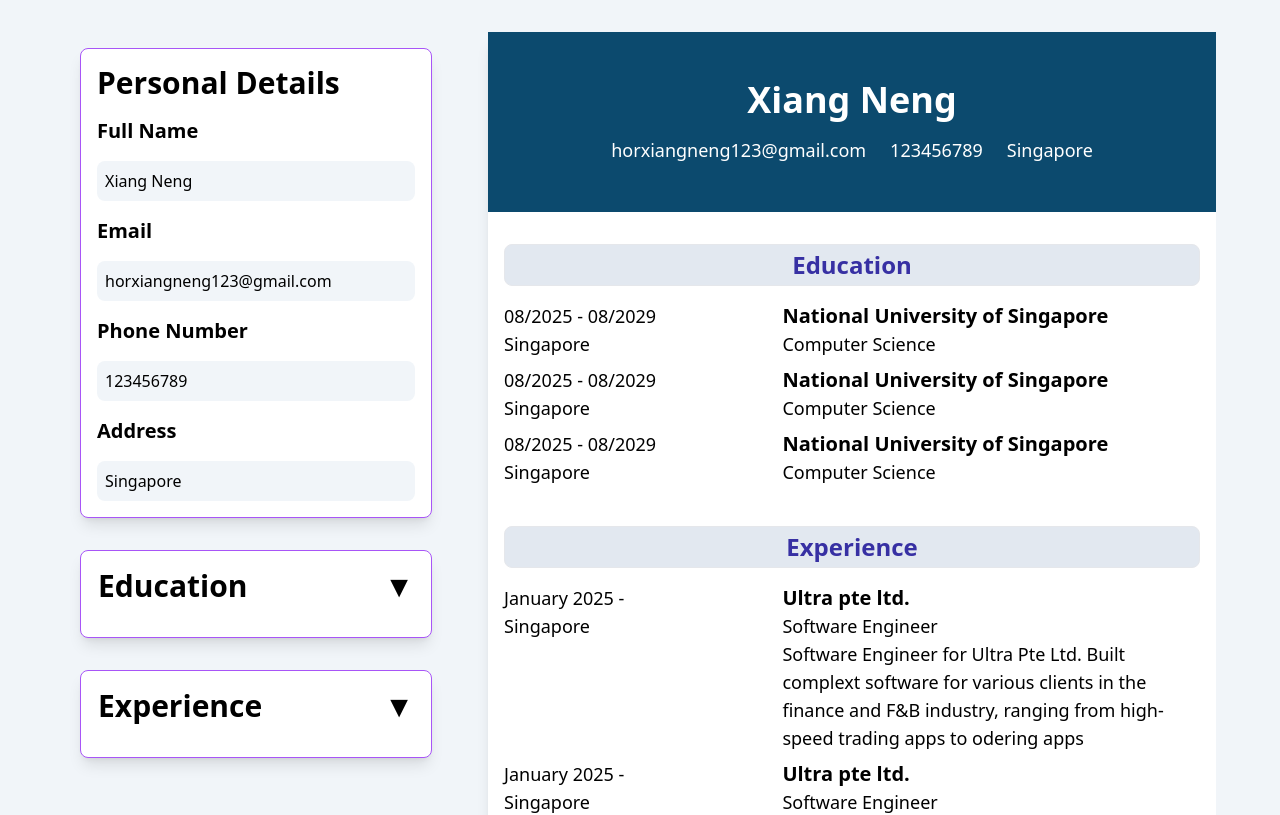
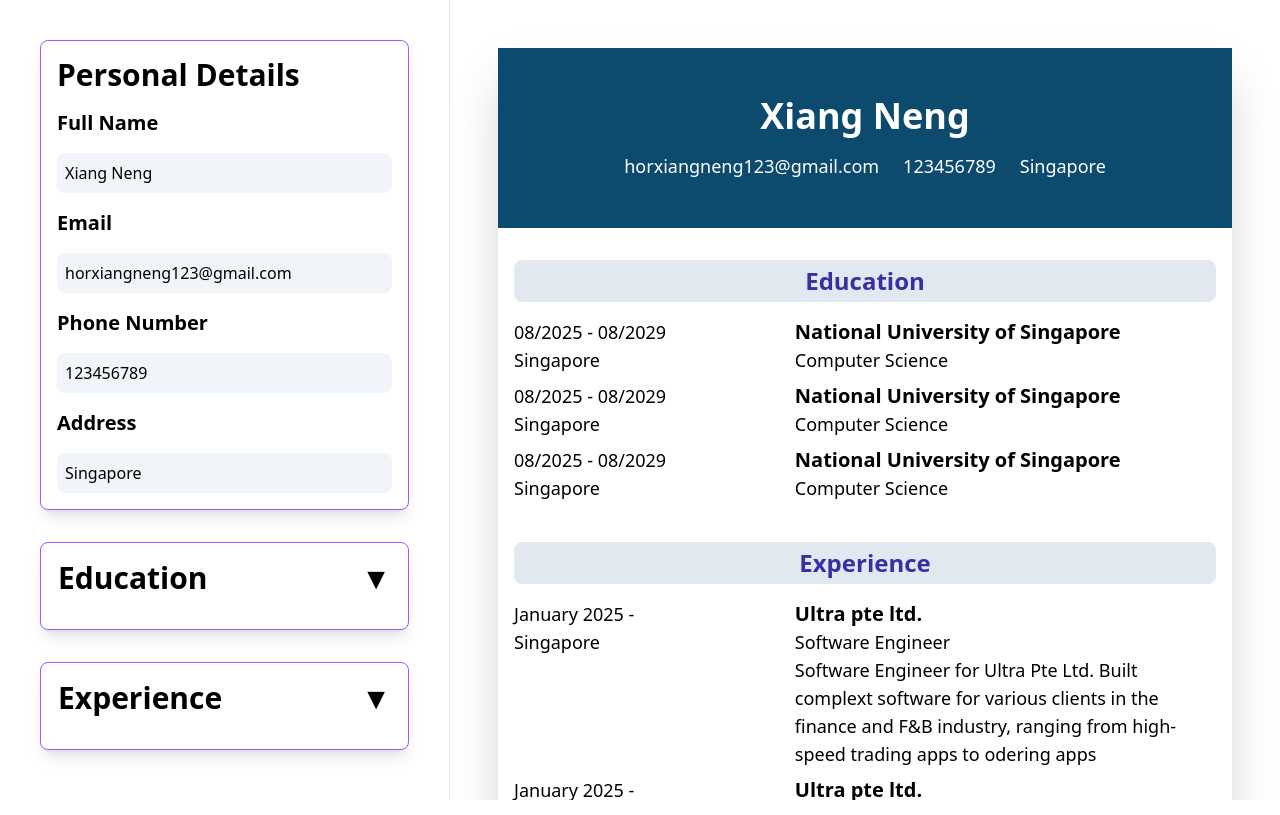
Before and after one commit to Rubyherp/react-CVApplication, a React (Vite) app: page / in a window 1280 px wide. Shown: the top 815 px of the page. Built offline with nearby package versions, Linux system fonts and the light colour scheme.

Commit message:
fix sidebar scrolling
fix sidebar scrolling

```diff
--- a/src/routes/root.jsx
+++ b/src/routes/root.jsx
@@ -3,20 +3,20 @@ import CVPreview from "./CVPreview.jsx";
 
 function Root() {
     return (
-        <div className="min-h-screen bg-slate-100 py-8">
-            <div className="container mx-auto max-w-6xl overflow-hidden flex flex-row gap-10">
+        <div className="flex h-screen w-full bg-slate-100 overflow-hidden">
+            {/* Sidebar Container */}
+            <aside className="w-[450px] h-full overflow-y-auto border-r border-slate-200 bg-white p-6">
+                <Sidebar />
+            </aside>
 
-                <div className="w-96 bg-slate-100 h-screen overflow-y-auto sticky top-0">
-                    <Sidebar />
-                </div>
-
-                <div className="flex-1 bg-white shadow-lg rounded-xl">
+            {/* CV Preview Container */}
+            <main className="flex-1 h-full overflow-y-auto p-12 bg-white">
+                <div className="mx-auto w-fit shadow-2xl">
                     <CVPreview />
                 </div>
-
-            </div>
+            </main>
         </div>
-    )
+    );
 }
 
 export default Root;
```
